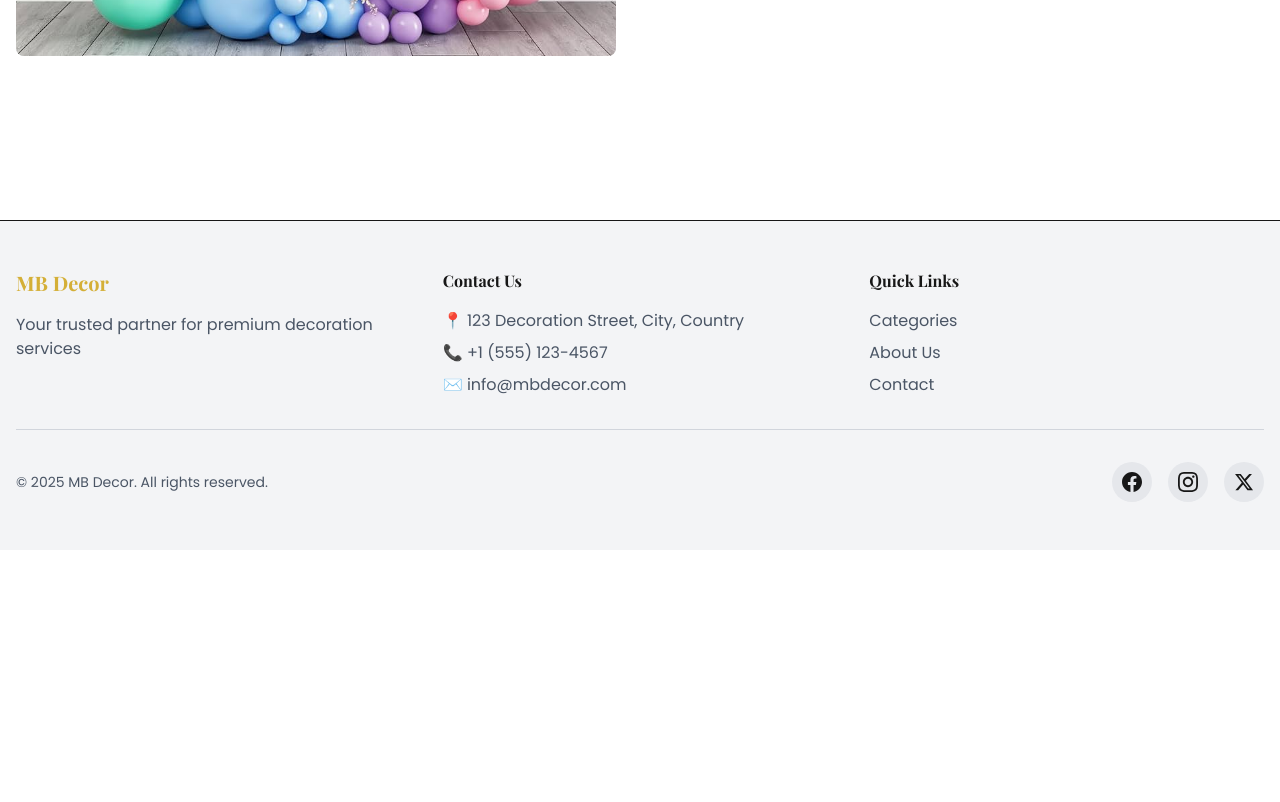
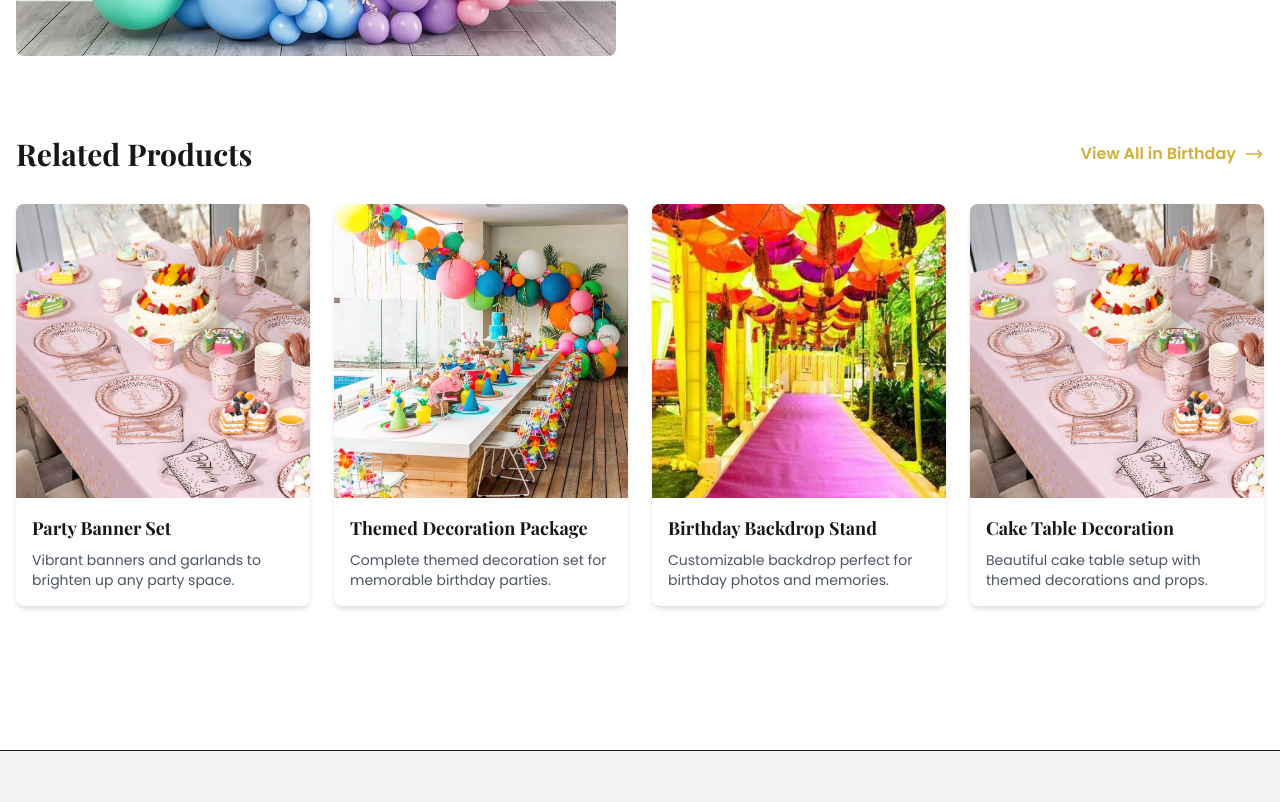
Before and after one commit to nishantaneupane/mbdecor, a Next.js app: page /products/balloon-arch-kit in a window 1280 px wide. Shown: the part 740-1542 px from the top of the page. Before the commit the page ends 1290 px from the top, so only its background shows below. Built offline with nearby package versions, Linux system fonts and the light colour scheme.

Commit message:
Add related products section to product detail page

```diff
--- a/app/page.tsx
+++ b/app/page.tsx
@@ -127,6 +127,34 @@ export default function Home() {
             ))}
           </div>
         </div>
+        {/* Call to Action Banner */}
+        <section className="py-16 bg-linear-to-r from-primary/90 to-primary text-white">
+          <div className="container">
+            <div className="text-center max-w-3xl mx-auto">
+              <h2 className="text-3xl md:text-5xl font-bold mb-6">
+                Ready to Transform Your Event?
+              </h2>
+              <p className="text-xl mb-8 text-white/90">
+                Explore our complete collection and find the perfect decorations
+                for your special occasion
+              </p>
+              <div className="flex flex-col sm:flex-row gap-4 justify-center">
+                <Link
+                  href="/categories"
+                  className="px-8 py-4 bg-white text-primary font-semibold rounded-lg hover:bg-gray-100 transition-colors"
+                >
+                  Browse All Products
+                </Link>
+                <Link
+                  href="/contact"
+                  className="px-8 py-4 bg-transparent border-2 border-white text-white font-semibold rounded-lg hover:bg-white/10 transition-colors"
+                >
+                  Contact Us
+                </Link>
+              </div>
+            </div>
+          </div>
+        </section>
       </section>
 
       {/* New Arrivals Section */}
@@ -171,35 +199,6 @@ export default function Home() {
           </div>
         </div>
       </section>
-
-      {/* Call to Action Banner */}
-      <section className="py-16 bg-linear-to-r from-primary/90 to-primary text-white">
-        <div className="container">
-          <div className="text-center max-w-3xl mx-auto">
-            <h2 className="text-3xl md:text-5xl font-bold mb-6">
-              Ready to Transform Your Event?
-            </h2>
-            <p className="text-xl mb-8 text-white/90">
-              Explore our complete collection and find the perfect decorations
-              for your special occasion
-            </p>
-            <div className="flex flex-col sm:flex-row gap-4 justify-center">
-              <Link
-                href="/categories"
-                className="px-8 py-4 bg-white text-primary font-semibold rounded-lg hover:bg-gray-100 transition-colors"
-              >
-                Browse All Products
-              </Link>
-              <Link
-                href="/contact"
-                className="px-8 py-4 bg-transparent border-2 border-white text-white font-semibold rounded-lg hover:bg-white/10 transition-colors"
-              >
-                Contact Us
-              </Link>
-            </div>
-          </div>
-        </div>
-      </section>
     </>
   );
 }
--- a/app/products/[slug]/page.tsx
+++ b/app/products/[slug]/page.tsx
@@ -1,7 +1,8 @@
 import { notFound } from "next/navigation";
 import Image from "next/image";
 import Link from "next/link";
-import { getProductBySlug, getCategoryBySlug } from "@/lib/data";
+import { getProductBySlug, getCategoryBySlug, getProductsByCategory } from "@/lib/data";
+import ProductCard from "@/components/ProductCard";
 
 interface ProductPageProps {
   params: Promise<{ slug: string }>;
@@ -32,6 +33,11 @@ export default async function ProductPage({ params }: ProductPageProps) {
   }
 
   const category = getCategoryBySlug(product.category);
+
+  // Get related products from the same category (excluding current product)
+  const relatedProducts = getProductsByCategory(product.category)
+    .filter(p => p.id !== product.id)
+    .slice(0, 4);
 
   return (
     <div className="py-16">
@@ -110,6 +116,33 @@ export default async function ProductPage({ params }: ProductPageProps) {
             )}
           </div>
         </div>
+
+        {/* Related Products */}
+        {relatedProducts.length > 0 && (
+          <div className="mt-20">
+            <div className="flex items-center justify-between mb-8">
+              <h2 className="text-3xl font-bold text-foreground">
+                Related Products
+              </h2>
+              {category && (
+                <Link
+                  href={`/categories/${category.slug}`}
+                  className="text-primary font-semibold hover:text-primary/80 transition-colors flex items-center gap-2"
+                >
+                  View All in {category.name}
+                  <svg className="w-5 h-5" fill="none" stroke="currentColor" viewBox="0 0 24 24">
+                    <path strokeLinecap="round" strokeLinejoin="round" strokeWidth={2} d="M17 8l4 4m0 0l-4 4m4-4H3" />
+                  </svg>
+                </Link>
+              )}
+            </div>
+            <div className="grid grid-cols-1 md:grid-cols-2 lg:grid-cols-4 gap-6">
+              {relatedProducts.map((relatedProduct) => (
+                <ProductCard key={relatedProduct.id} product={relatedProduct} />
+              ))}
+            </div>
+          </div>
+        )}
       </div>
     </div>
   );
```
